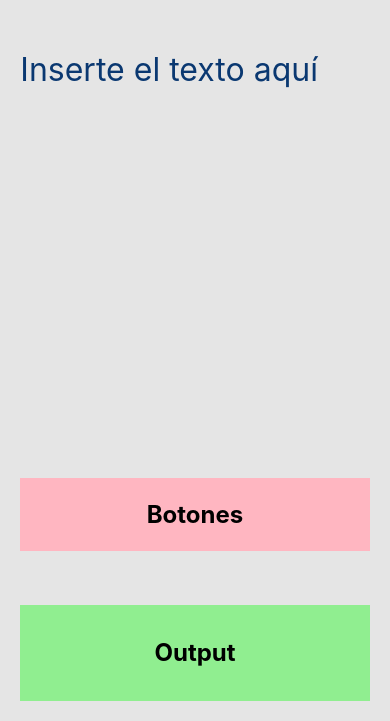
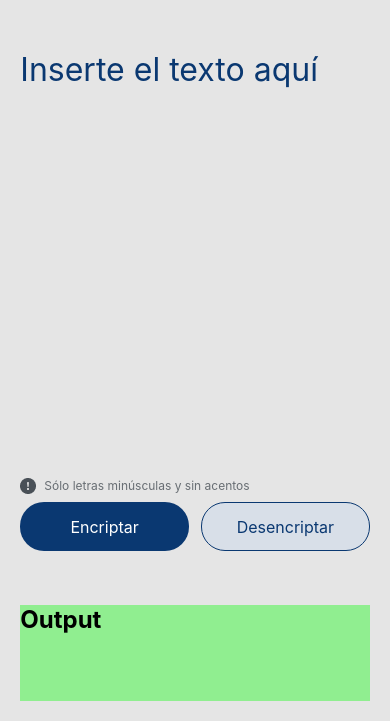
Before and after one commit to ErickHdez616/challenge1-alura, a plain HTML site: page index.html in a window 390 px wide. Shown: the part 123-844 px from the top of the page. Drawn offline with Linux system fonts and the light colour scheme.

Commit message:
Terminada la responsividad del celular

```diff
--- a/index.html
+++ b/index.html
@@ -21,7 +21,14 @@
             <h2>Output</h2>
         </div>
        <div class="cnt-botones">
-            <h2>Botones</h2>
+            <div class="alerta">
+                <img src="images/Vector.png" alt="Vector.">
+                <p>Sólo letras minúsculas y sin acentos</p>
+            </div>
+            <div class="botones">
+                <button class="btn1">Encriptar</button>
+                <button class="btn2">Desencriptar</button>
+            </div>
         </div>
     </div>
 </body>
--- a/style.css
+++ b/style.css
@@ -2,6 +2,7 @@
     margin: 0;
     padding: 0;
     font-family: 'Inter';
+    box-sizing: border-box;
 }
 
 .cnt-padre{
@@ -53,21 +54,60 @@
     top: 0;
     margin: calc(25vw / 9);
 }
+
 .cnt-botones{
     width: calc(425vw / 9);
     height: calc(2525vh / 256);
-    background-color: lightpink;
     position: absolute;
     bottom: calc(225vh / 32);
     left: calc(50vw / 3);
+    display: flex;
+    flex-direction: column;
+    justify-content: space-between;
 }
 
-.cnt-logo, .cnt-input, .cnt-output, .cnt-botones{
+.alerta{
     display: flex;
-    align-items: center;
-    justify-content: center;
-    box-sizing: border-box;
+    justify-content: left;
 }
+
+.alerta p{
+    font-weight: 400;
+    font-size: 12px;
+    color: #495057;
+    opacity: 0.8;
+}
+
+.alerta img{
+    width: 16px;
+    margin-right: 8px;
+}
+
+.botones{
+    display: flex;
+    justify-content: space-between;
+}
+
+.btn1, .btn2{
+    width: calc(205vw / 9);
+    height: calc(1675vh / 256);
+    border-radius: 24px;
+    font-weight: 400;
+    font-size: 16px;
+}
+
+.btn1{
+    background-color: #0A3871;
+    color: #FFFFFF;
+    border: none;
+}
+
+.btn2{
+    background-color: #D8DFE8;
+    color: #0A3871;
+    border: 1px solid #0A3871;
+}
+
 
 @media (min-width: 375px) and (max-width: 768px){
 
@@ -96,6 +136,11 @@
         bottom: calc(11850vh / 587);
         left: calc(125vw / 24);
     }
+
+    .btn1, .btn2{
+        width: calc(2075vw / 48);
+        height: calc(3350vh / 587);
+    }
 }
 
 @media (max-width: 375px){
@@ -121,8 +166,20 @@
     }
     .cnt-botones{
         width: calc(1372vw / 15);
-        height: calc(15800vh / 933);
+        height: calc(19000vh / 933);
         bottom: calc(29000vh / 933);
         left: calc(64vw / 15);
+        justify-content: space-between;
+    }
+
+    .botones{
+        height: 158px;
+        flex-direction: column;
+        justify-content: space-between;
+    }
+
+    .btn1, .btn2{
+        width: 100%;
+        height: calc(6700vh / 933);
     }
 }
```
